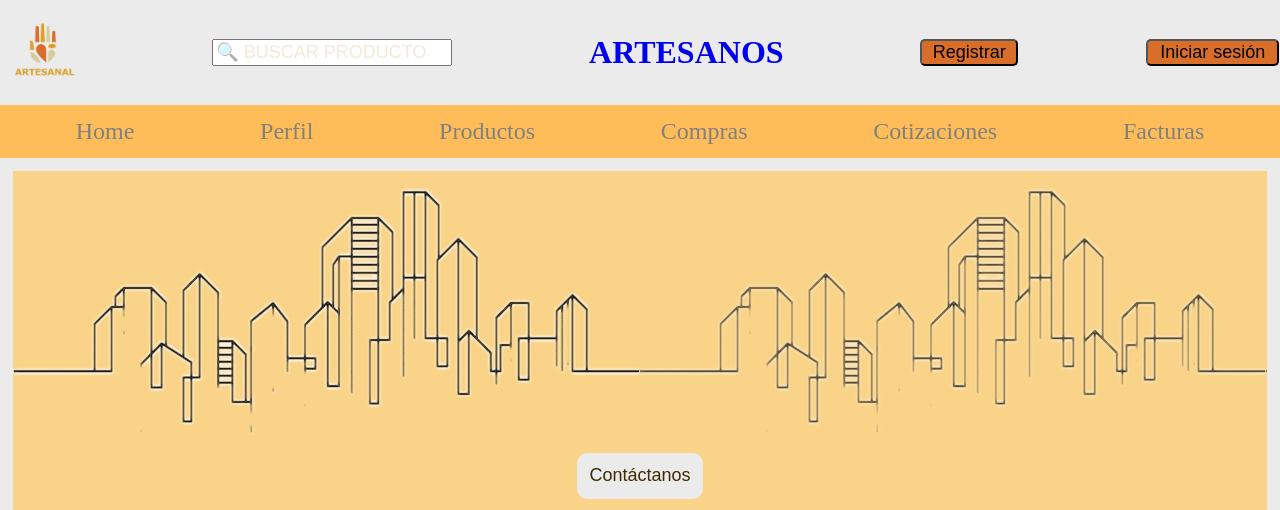
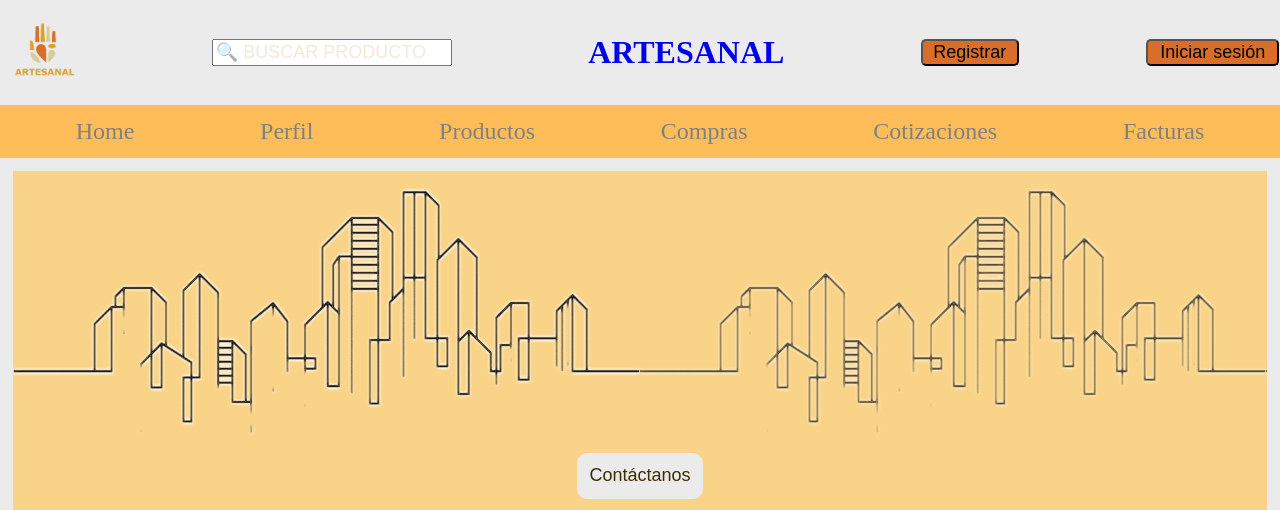
Before and after one commit to siberiaaa/fastapi-lab, a FastAPI app: page / in a window 1280 px wide. Shown: the top 510 px of the page. Run offline with FastAPI, Linux system fonts and the light colour scheme.

Commit message:
Con fe erratas

```diff
--- a/templates/base.html
+++ b/templates/base.html
@@ -18,7 +18,7 @@
         </div>
         <div>
             <a href="/home">
-                <h1>ARTESANOS</h1>
+                <h1>ARTESANAL</h1>
             </a>
         </div>
         {% if info != None %}
```
